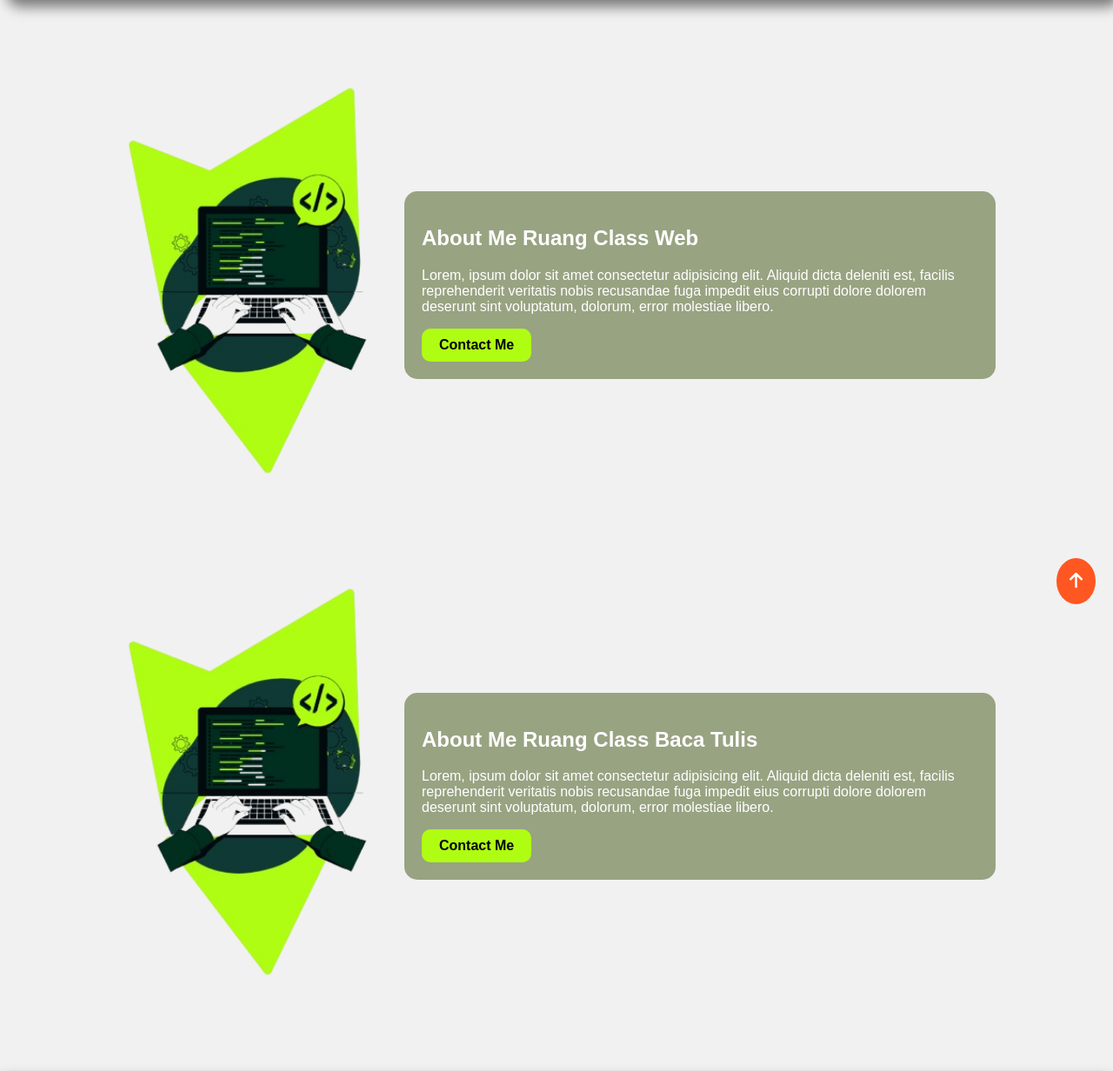
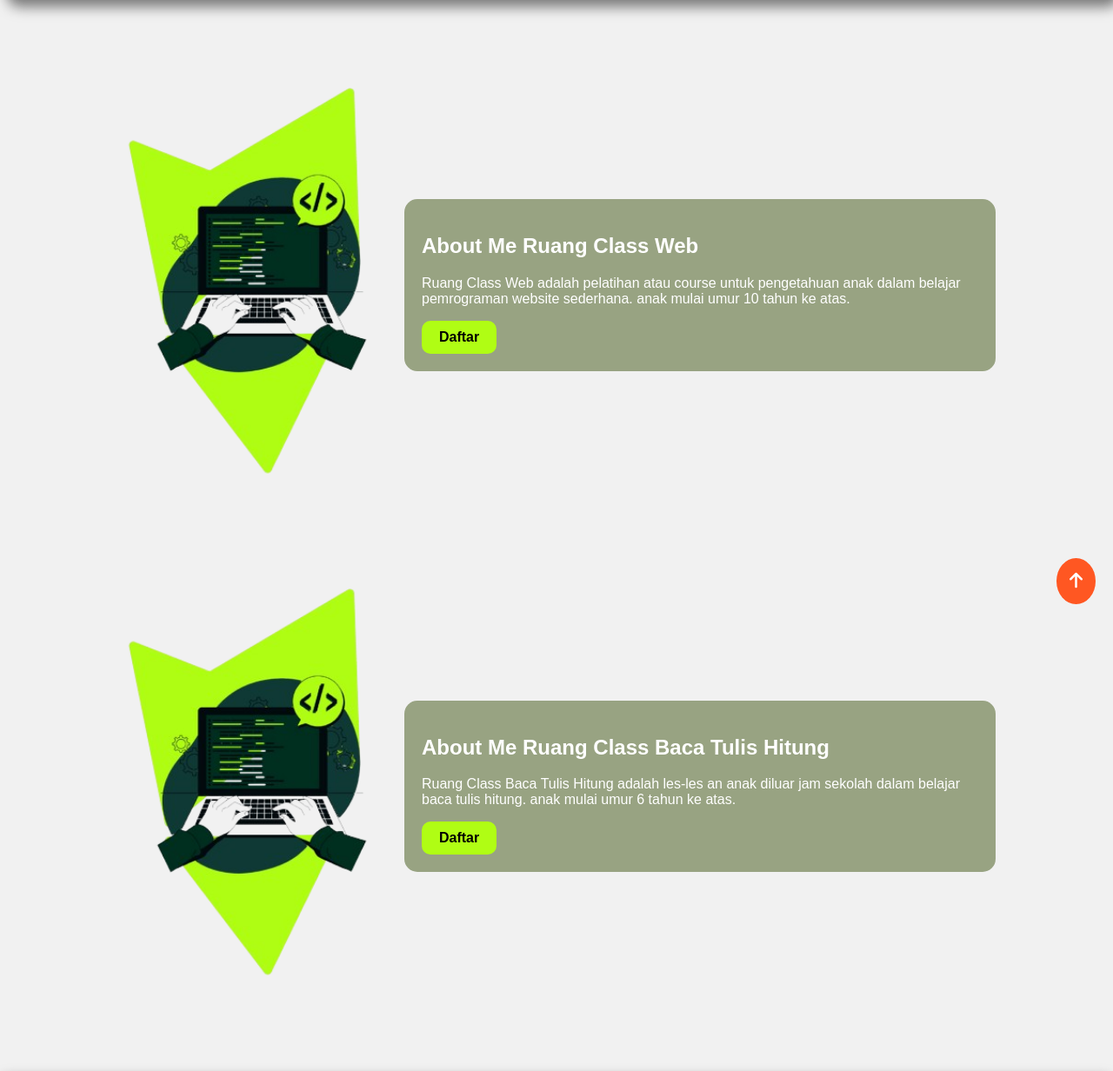
Before and after one commit to Rasio09/Ruang-Class-Web, a PHP site: page /about-me.php in a window 1280 px wide. Shown: the part 85-1317 px from the top of the page at 87% size. Run offline with PHP 8.4, Linux system fonts and the light colour scheme.

Commit message:
update halaman about me 2

```diff
--- a/about-me.php
+++ b/about-me.php
@@ -14,8 +14,8 @@ require("header.php");
         </div>
         <div class="text-container">
             <h2>About Me Ruang Class Web</h2>
-            <p>Lorem, ipsum dolor sit amet consectetur adipisicing elit. Aliquid dicta deleniti est, facilis reprehenderit veritatis nobis recusandae fuga impedit eius corrupti dolore dolorem deserunt sint voluptatum, dolorum, error molestiae libero.</p>
-            <a href="#" class="contact-btn">Contact Me</a>
+            <p>Ruang Class Web adalah pelatihan atau course untuk pengetahuan anak dalam belajar pemrograman website sederhana. anak mulai umur 10 tahun ke atas.</p>
+            <a href="daftar.php" class="contact-btn">Daftar</a>
         </div>
     </div>
 
@@ -24,9 +24,9 @@ require("header.php");
             <img src="img/dashboard.PNG" alt="Coding Image"> <!-- Sesuaikan dengan file gambar utama -->
         </div>
         <div class="text-container">
-            <h2>About Me Ruang Class Baca Tulis</h2>
-            <p>Lorem, ipsum dolor sit amet consectetur adipisicing elit. Aliquid dicta deleniti est, facilis reprehenderit veritatis nobis recusandae fuga impedit eius corrupti dolore dolorem deserunt sint voluptatum, dolorum, error molestiae libero.</p>
-            <a href="#" class="contact-btn">Contact Me</a>
+            <h2>About Me Ruang Class Baca Tulis Hitung</h2>
+            <p>Ruang Class Baca Tulis Hitung adalah les-les an anak diluar jam sekolah dalam belajar baca tulis hitung. anak mulai umur 6 tahun ke atas.</p>
+            <a href="daftar.php" class="contact-btn">Daftar</a>
         </div>
     </div>
     <?php
```
